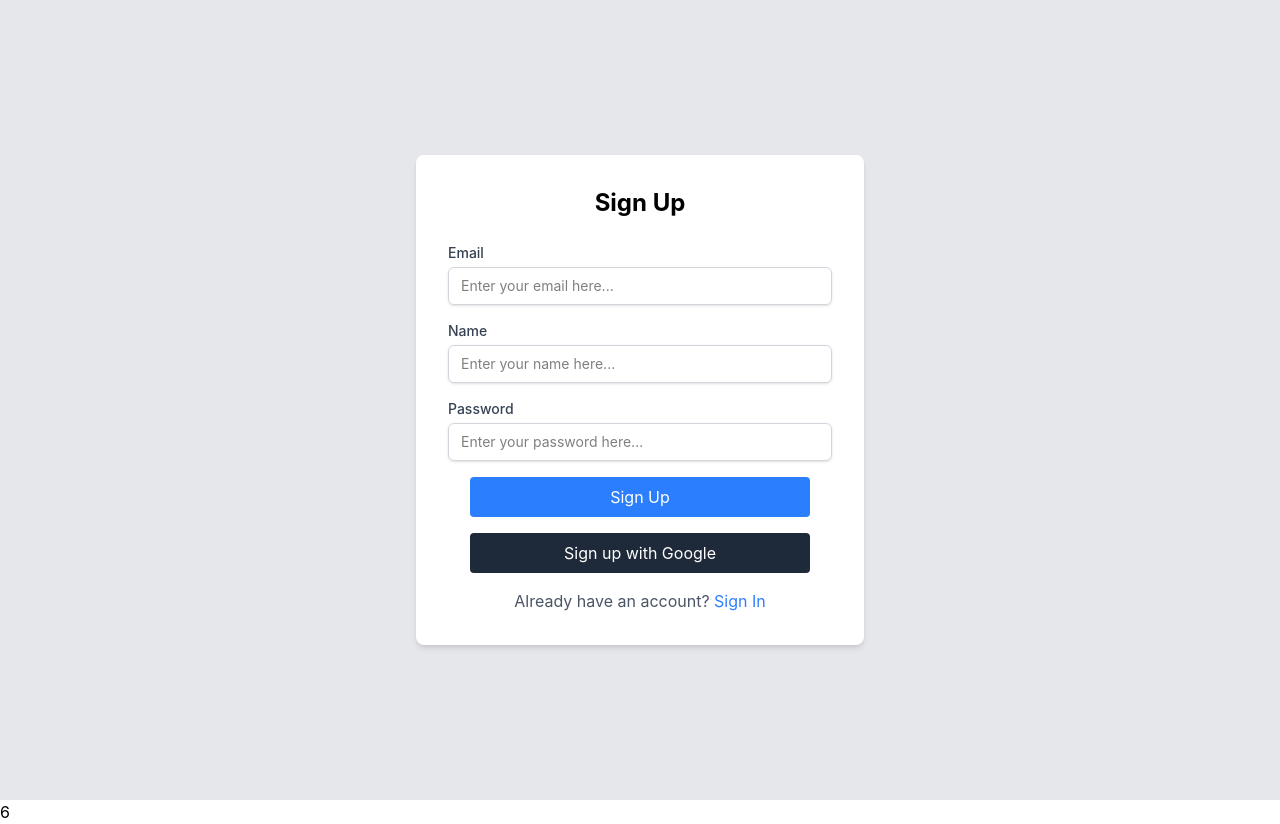
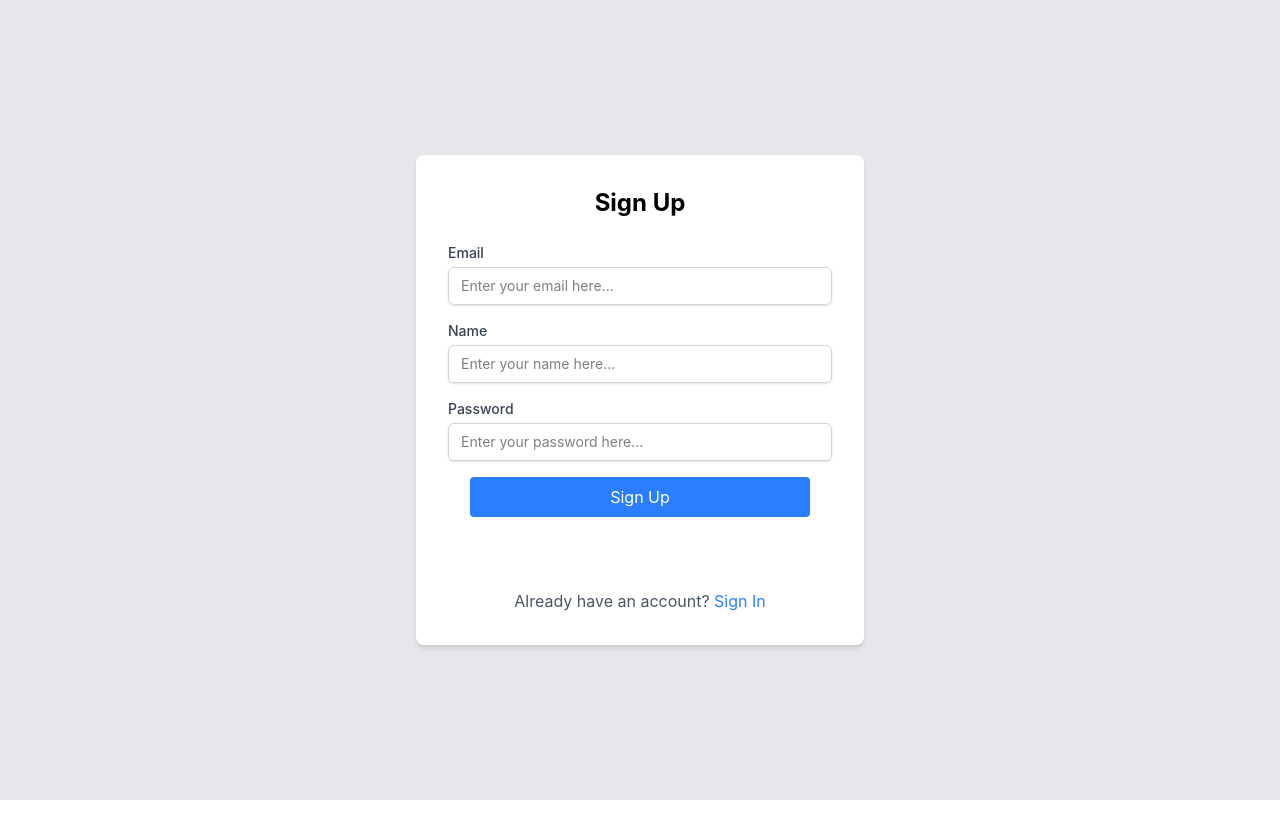
Before and after one commit to m-yadav-dev/AI-Powered-Smart-Code-Translator, a React (Vite) app in the folder client/: page /signup in a window 1280 px wide. After the commit the page ends 800 px from the top, so only its background shows below. Built offline with nearby package versions, Linux system fonts and the light colour scheme; no server answers.

Commit message:
feat(auth): integrate Google OAuth for sign-up and improve error handling

```diff
--- a/client/src/App.jsx
+++ b/client/src/App.jsx
@@ -1,5 +1,4 @@
 import { Navigate, Route, Routes, useLocation } from "react-router-dom";
-import Toaster from "react-hot-toast";
 import { useAuthStore } from "./store/useAuthStore";
 import { Suspense, lazy, useEffect } from "react";
 
@@ -54,7 +53,6 @@ const App = () => {
           />
         </Routes>
       </Suspense>
-      <Toaster />
     </>
   );
 };
--- a/client/src/main.jsx
+++ b/client/src/main.jsx
@@ -1,13 +1,20 @@
 import { StrictMode } from "react";
 import { createRoot } from "react-dom/client";
 import { BrowserRouter } from "react-router-dom";
+import { GoogleOAuthProvider } from "@react-oauth/google";
+import { Toaster } from "react-hot-toast";
 import "./index.css";
 import App from "./App.jsx";
 
+const googleClientId = import.meta.env.VITE_GOOGLE_CLIENT_ID;
+
 createRoot(document.getElementById("root")).render(
   <StrictMode>
-    <BrowserRouter>
-      <App />
-    </BrowserRouter>
+    <GoogleOAuthProvider clientId={googleClientId}>
+      <BrowserRouter>
+        <App />
+        <Toaster position="top-right" toastOptions={{ duration: 3000 }} />
+      </BrowserRouter>
+    </GoogleOAuthProvider>
   </StrictMode>,
 );
--- a/client/src/pages/SignUpPage.jsx
+++ b/client/src/pages/SignUpPage.jsx
@@ -12,6 +12,8 @@ import { useState } from "react";
 import { Link, useNavigate } from "react-router-dom";
 import SignUpInput from "../components/SignUpInput";
 import { useAuthStore } from "../store/useAuthStore";
+import { GoogleLogin } from "@react-oauth/google";
+import { toast } from "react-hot-toast";
 // Load Vite Google client Id from environment variables
 
 import {} from "lucide-react";
@@ -37,13 +39,13 @@ const SignUpPage = () => {
     event.preventDefault();
     const isValid = formData.name && formData.email && formData.password;
     if (!isValid) {
-      setErrorMessage("Please fill in all the required fields.");
+      toast.error("Please fill in all the fields.");
       return;
     }
 
     const isSignUpSuccessful = await signUp(formData);
     if (!isSignUpSuccessful) {
-      setErrorMessage("Sign up failed. Please try again.");
+      toast.error("Sign Up failed. Please try again.");
     }
 
     if (isSignUpSuccessful) {
@@ -51,8 +53,22 @@ const SignUpPage = () => {
     }
   };
 
-  const handleGoogleSignUp = async () => {
+  const handleGoogleSignUp = async (credentialResponse) => {
+    const googleToken = credentialResponse?.credential;
 
+    if (!googleToken) {
+      toast.error("Google Sign Up failed. Please try again.");
+      return;
+    }
+
+    const isGoogleAuthSuccessful = await googleAuth(googleToken);
+
+    if (isGoogleAuthSuccessful) {
+      navigate("/");
+      return;
+    }
+
+    toast.error("Google Sign Up failed. Please try again.");
   };
 
   return (
@@ -77,12 +93,17 @@ const SignUpPage = () => {
                 {errorMessage}
               </p>
             )}
-            <button
-              onClick={handleGoogleSignUp}
-              className="bg-gray-800 text-white py-2 px-4 rounded cursor-pointer hover:bg-gray-600 transition duration-300"
-            >
-              Sign up with Google
-            </button>
+            <GoogleLogin
+              onSuccess={handleGoogleSignUp}
+              onError={() =>
+                toast.error("Google Sign Up failed. Please try again.")
+              }
+              theme="outline"
+              shape="rectangular"
+              size="large"
+              text="continue_with"
+              width="300"
+            />
           </div>
         </form>
         <div className="w-full max-w-md mt-4 text-center">
--- a/client/src/store/useAuthStore.js
+++ b/client/src/store/useAuthStore.js
@@ -63,21 +63,29 @@ export const useAuthStore = create((set) => ({
   googleAuth: async (token) => {
     set({ isLoading: true });
     try {
-      const response = await axiosInstance.post("/auth/google", { token });
+      const response = await axiosInstance.post("/auth/google", {
+        credential: token,
+      });
 
       set({
-        authUser: response.data.data,
+        authUser:
+          response.data.data?.user || response.data.data || response.data,
       });
-      const tokenFromResponse = response.data.data.token;
+      const tokenFromResponse =
+        response.data.data?.token || response.data.token;
       if (tokenFromResponse) {
         Cookies.set("token", tokenFromResponse, { expires: 7 });
       }
       toast.success("User logged in successfully via Google!");
+      return true;
     } catch (error) {
+      const rawMessage = error.response?.data?.message;
       const errorMessage =
-        error.response?.data?.message ||
-        "An error occurred during Google authentication.";
+        typeof rawMessage === "string"
+          ? rawMessage
+          : "An error occurred during Google authentication.";
       toast.error(errorMessage);
+      return false;
     } finally {
       set({ isLoading: false });
     }
```
Also changed, not shown: 1 other file (tests, documents, lock files or other folders).
